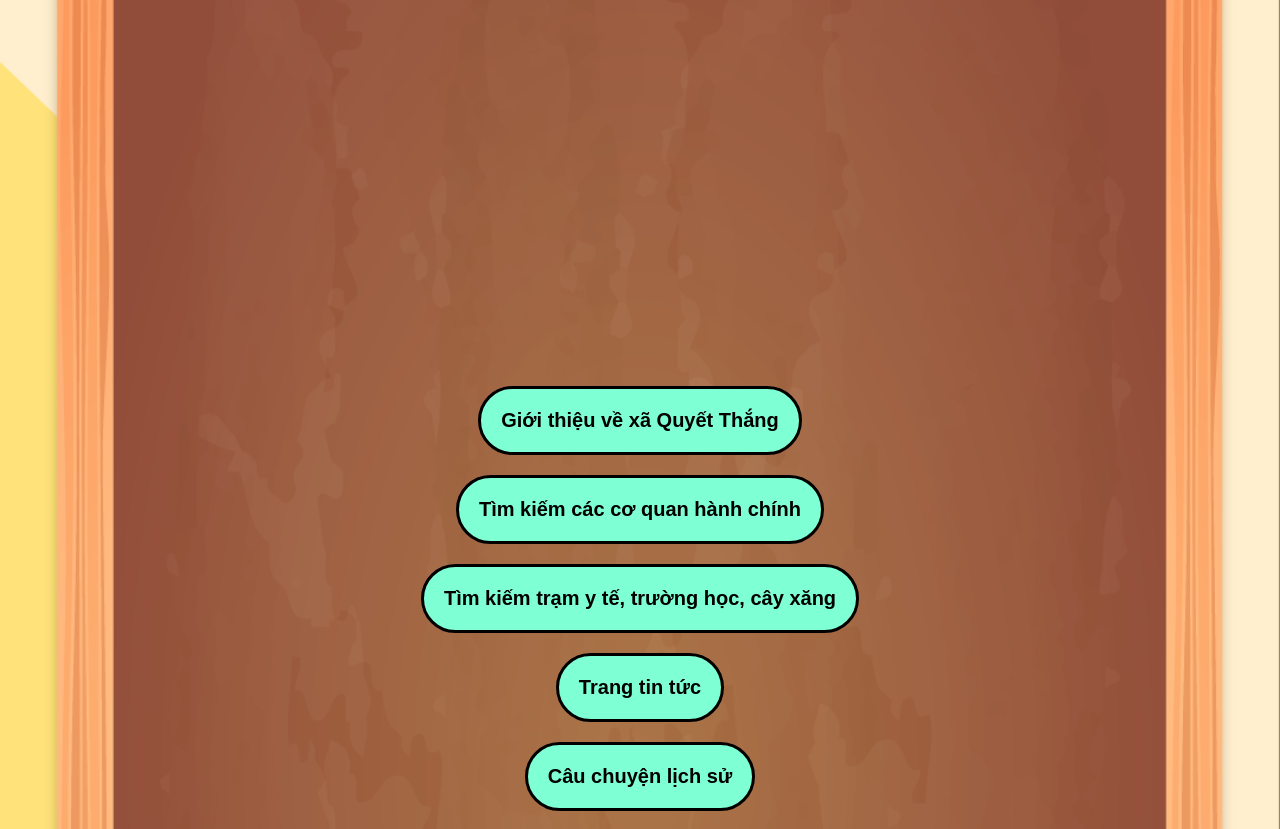
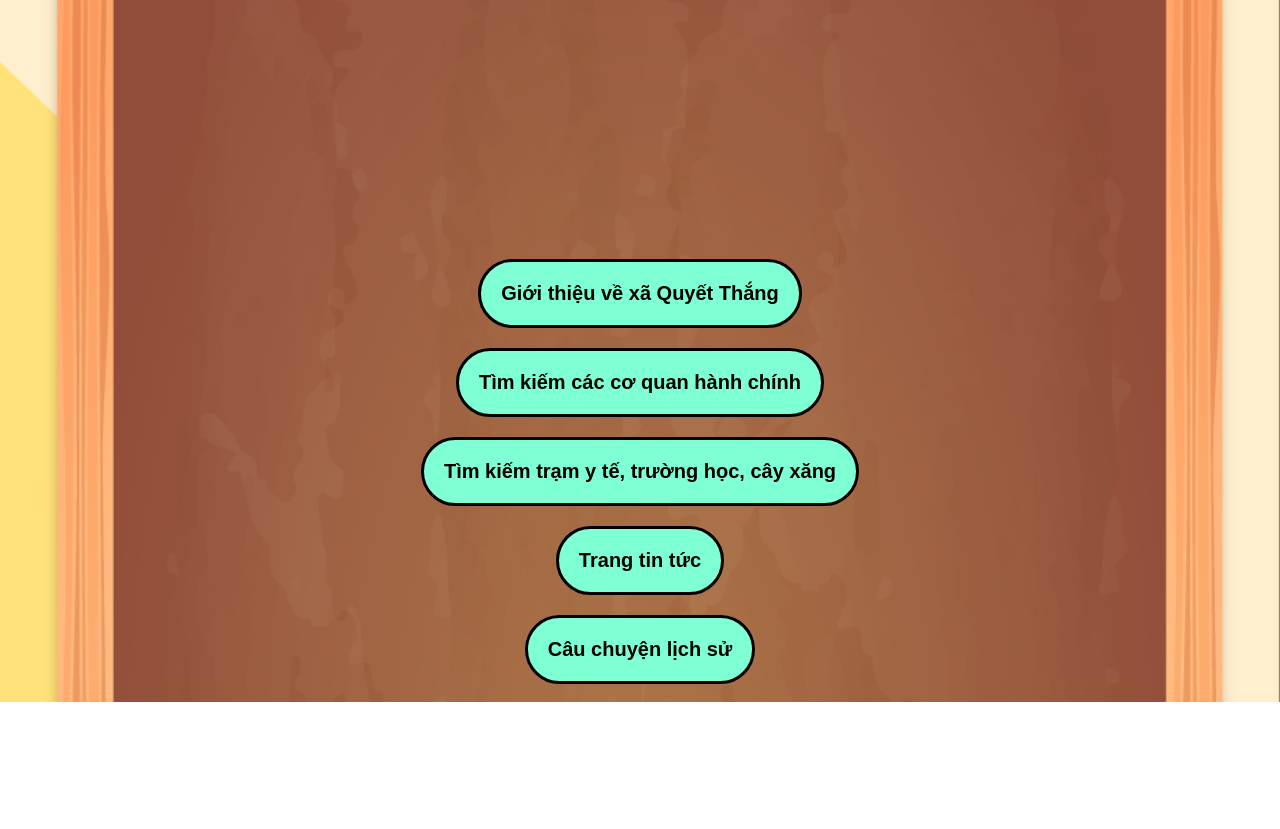
Before and after one commit to 20092003minh/XAQUYETTHANG, a plain HTML site: page trangmucluc.html in a window 1280 px wide. Shown: the part 381-1210 px from the top of the page. After the commit the page ends 1083 px from the top, so only its background shows below. Drawn offline with Linux system fonts and the light colour scheme.

Commit message:
Update cssmucluc.css

```diff
--- a/cssmucluc.css
+++ b/cssmucluc.css
@@ -17,7 +17,7 @@ header{
 
 main{
     text-align: center;
-    margin-top: 30%;
+    margin-top: 20%;
 }
 
 button {
```
